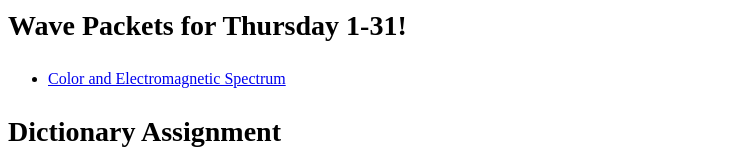
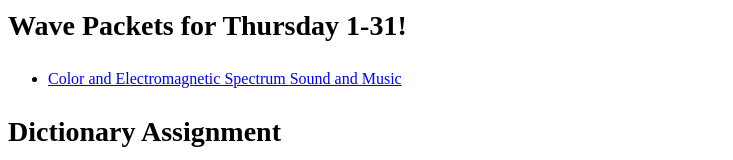
Before and after one commit to danielkuncik/teachingWebsite, a website: page public/basicPage.html in a window 1280 px wide. Shown: the part 136-296 px from the top of the page, without its empty margins (0-733 px from the left). Drawn offline with Linux system fonts and the light colour scheme.

Commit message:
add sound and music packet

```diff
--- a/public/basicPage.html
+++ b/public/basicPage.html
@@ -47,6 +47,9 @@
     <li>
         <a href = 'physicsPackets/color_and_em_spectrum.pdf'>
             Color and Electromagnetic Spectrum
+        </a>
+        <a href = 'physicsPackets/sound_and_music.pdf'>
+            Sound and Music
         </a>
     </li>
 </ul>
```
Also changed, not shown: 1 other file.
